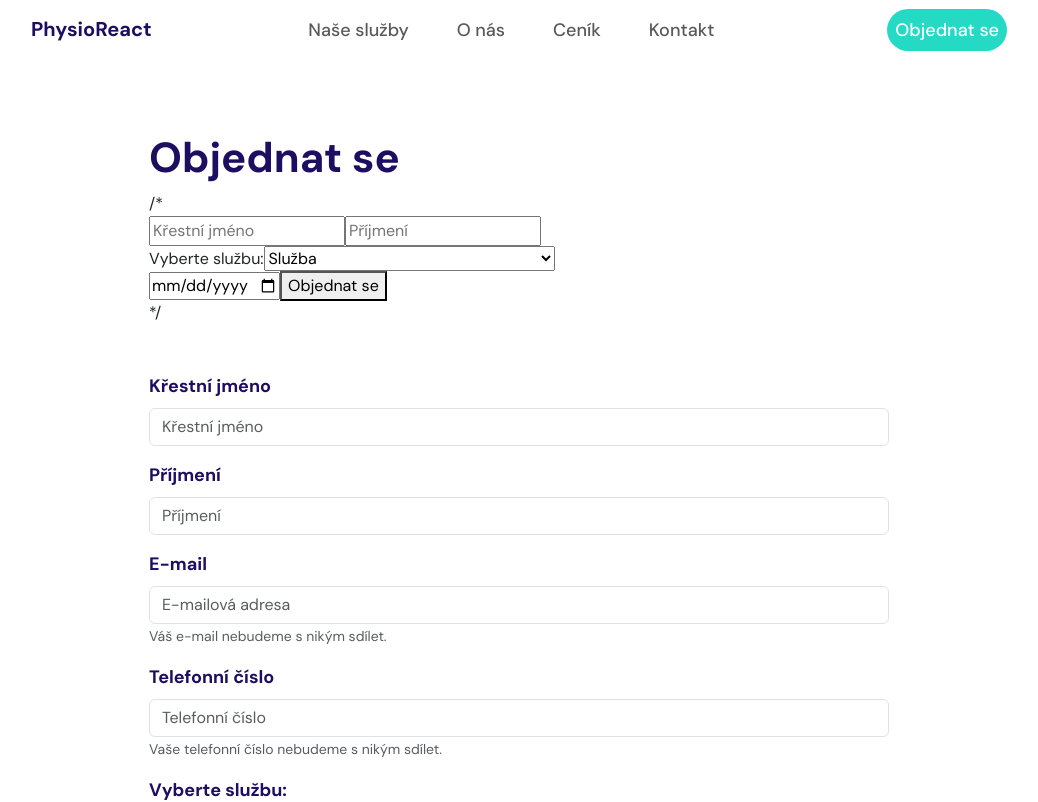
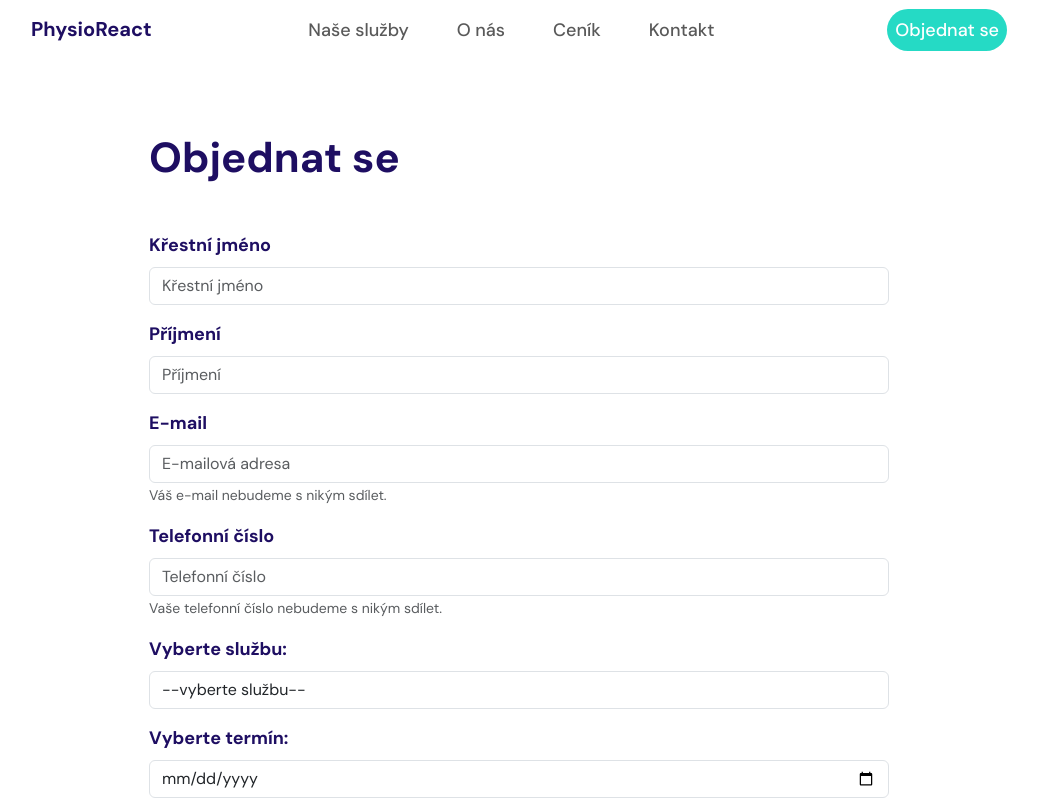
Before and after one commit to iStwer/team-project-and-BE, a React (Create React App) app: page /bookingform in a window 1280 px wide. Shown: the top 802 px of the page, without its empty margins (121-1159 px from the left). Built offline with nearby package versions, Linux system fonts and the light colour scheme.

Commit message:
booking form setup

```diff
--- a/src/pages/booking-form/BookingForm.tsx
+++ b/src/pages/booking-form/BookingForm.tsx
@@ -1,13 +1,16 @@
 import { Container, Form, Button } from 'react-bootstrap';
 import './BookingForm.css';
 import services from './services.json';
-import { ChangeEvent, useState } from 'react';
+import { FormEvent, ChangeEvent, useState, useEffect } from 'react';
 
 interface FormInputData {
-  firstName: string;
-  lastName: string;
+  name: string;
+  surname: string;
+  email: string;
+  telephone: string;
   service: string;
   date: string;
+  time: string;
 }
 
 export const BookingForm = () => {
@@ -16,15 +19,18 @@ export const BookingForm = () => {
   const maxDate = d.getFullYear() + 1 + '-01-01';
 
   const [inputData, setInputData] = useState<FormInputData>({
-    firstName: '',
-    lastName: '',
+    name: '',
+    surname: '',
+    email: '',
+    telephone: '',
     service: '',
     date: '',
+    time: '',
   });
 
-  const handleChange = (
-    e: ChangeEvent<HTMLInputElement | HTMLSelectElement>,
-  ) => {
+  const [formSubmitted, setFormSubmitted] = useState<boolean>(false);
+
+  const handleChange = (e: ChangeEvent<HTMLInputElement>) => {
     const { name, value } = e.target;
     console.log(name, value);
     setInputData((prevData) => ({
@@ -33,64 +39,65 @@ export const BookingForm = () => {
     }));
   };
 
-  /*const handleSubmit = (e: FormEvent<HTMLFormElement>) => {
-    e.preventDefault();
+  const handleSubmit = (e: FormEvent<HTMLFormElement>) => {
+    //e.preventDefault();
+    localStorage.setItem('formSubmitted', 'true');
+    setFormSubmitted(true);
     console.log(inputData);
     console.log('form submitted');
-  };*/
+    setInputData({
+      name: '',
+      surname: '',
+      email: '',
+      telephone: '',
+      service: '',
+      date: '',
+      time: '',
+    });
+  };
+
+  useEffect(() => {
+    if (localStorage.getItem('formSubmitted') === 'true') {
+      setFormSubmitted(true);
+      setTimeout(() => {
+        localStorage.removeItem('formSubmitted');
+        setFormSubmitted(false);
+      }, 5000);
+    }
+  }, []);
 
   return (
     <Container className='mt-5 form-container'>
+      {localStorage.getItem('formSubmitted') && (
+        <div className='infoMessage'>Formulář byl úspěšně odeslán!</div>
+      )}
       <h1>Objednat se</h1>
 
-    /*<form action='https://formsubmit.co/physioreact@seznam.cz' method='POST'>
-        <input
-          type='text'
-          placeholder='Křestní jméno'
-          name='firstName'
-          required
-          onChange={handleChange}
-        />
-        <input
-          type='text'
-          placeholder='Příjmení'
-          name='lastName'
-          required
-          onChange={handleChange}
-        />
-        <div>
-          <label htmlFor='sluzby'>Vyberte službu:</label>
-          <select name='service' id='sluzby' required onChange={handleChange}>
-            <option value='' disabled selected hidden>
-              Služba
-            </option>
-            {services.map((service) => (
-              <option key={service.id} value={service.name}>
-                {service.name}
-              </option>
-            ))}
-          </select>
-        </div>
-        <input
-          type='date'
-          name='date'
-          min={today}
-          max={maxDate}
-          required
-          onChange={handleChange}
-        />
-        <button type='submit'>Objednat se</button>
-      </form> */
+      {/*<form action='https://formsubmit.co/physioreact@seznam.cz' method='POST'></form>*/}
 
-      <Form className='mt-5'>
+      <Form className='mt-5' onSubmit={handleSubmit}>
         <Form.Group className='mb-3'>
           <Form.Label htmlFor='name'>Křestní jméno</Form.Label>
-          <Form.Control type='text' placeholder='Křestní jméno' id='name' />
+          <Form.Control
+            type='text'
+            placeholder='Křestní jméno'
+            id='name'
+            name='name'
+            onChange={handleChange}
+            required
+          />
         </Form.Group>
 
         <Form.Group className='mb-3'>
           <Form.Label htmlFor='surname'>Příjmení</Form.Label>
-          <Form.Control type='text' placeholder='Příjmení' id='surname' />
+          <Form.Control
+            type='text'
+            placeholder='Příjmení'
+            id='surname'
+            name='surname'
+            onChange={handleChange}
+            required
+          />
         </Form.Group>
 
         <Form.Group className='mb-3'>
@@ -99,6 +106,9 @@ export const BookingForm = () => {
             type='email'
             placeholder='E-mailová adresa'
             id='email'
+            name='email'
+            onChange={handleChange}
+            required
           />
           <Form.Text className='text-muted'>
             Váš e-mail nebudeme s nikým sdílet.
@@ -111,6 +121,9 @@ export const BookingForm = () => {
             type='tel'
             placeholder='Telefonní číslo'
             id='telephone'
+            name='telephone'
+            onChange={handleChange}
+            required
           />
           <Form.Text className='text-muted'>
             Vaše telefonní číslo nebudeme s nikým sdílet.
@@ -119,28 +132,54 @@ export const BookingForm = () => {
 
         <Form.Group className='mb-3'>
           <Form.Label htmlFor='sluzby'>Vyberte službu:</Form.Label>
-          <Form.Control as='select' id='sluzby'>
-            <option value='service1'>sluzba 1</option>
-            <option value='service2'>sluzba 2</option>
-            <option value='service3'>sluzba 3</option>
+          <Form.Control
+            as='select'
+            id='sluzby'
+            name='service'
+            onChange={handleChange}
+            required
+          >
+            <option value='' disabled selected hidden>
+              --vyberte službu--
+            </option>
+            {services.map((service) => (
+              <option key={service.id} value={service.name}>
+                {service.name}
+              </option>
+            ))}
           </Form.Control>
         </Form.Group>
 
         <Form.Group className='mb-3'>
           <Form.Label htmlFor='date'>Vyberte termín:</Form.Label>
-          <Form.Control type='date' id='date' />
+          <Form.Control
+            type='date'
+            id='date'
+            name='date'
+            min={today}
+            max={maxDate}
+            onChange={handleChange}
+            required
+          />
         </Form.Group>
 
         <Form.Group className='mb-3'>
-          <Form.Label htmlFor='date'>Vyberte čas návštěvy:</Form.Label>
-          <Form.Control type='time' id='time' />
+          <Form.Label htmlFor='time'>Vyberte čas návštěvy:</Form.Label>
+          <Form.Control
+            type='time'
+            id='time'
+            name='time'
+            min='09:00'
+            max='18:00'
+            onChange={handleChange}
+            required
+          />
         </Form.Group>
 
         <Button type='submit' className='action-btn mt-3 mb-5'>
           Objednat se
         </Button>
       </Form>
-
     </Container>
   );
 };
```
